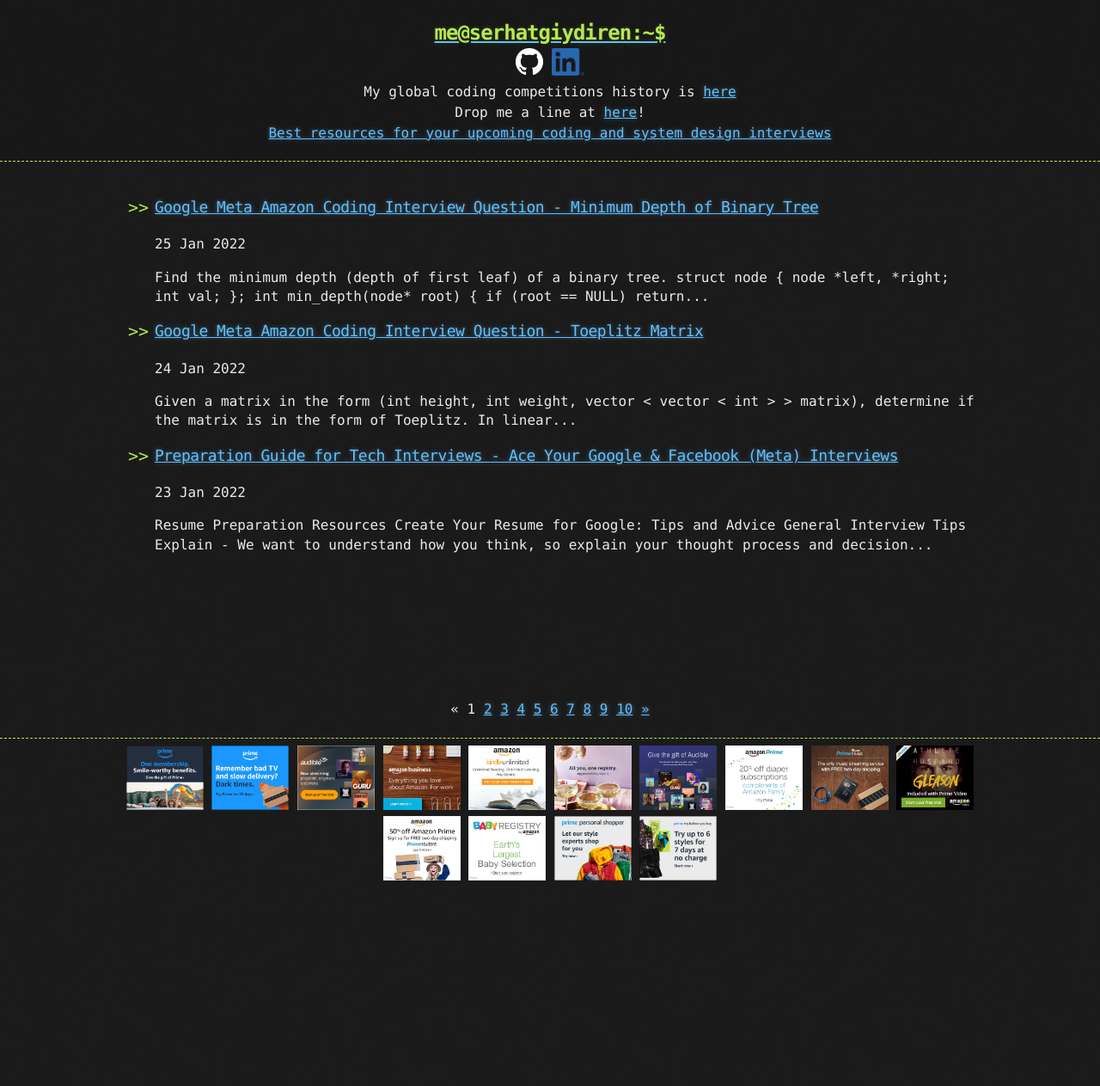
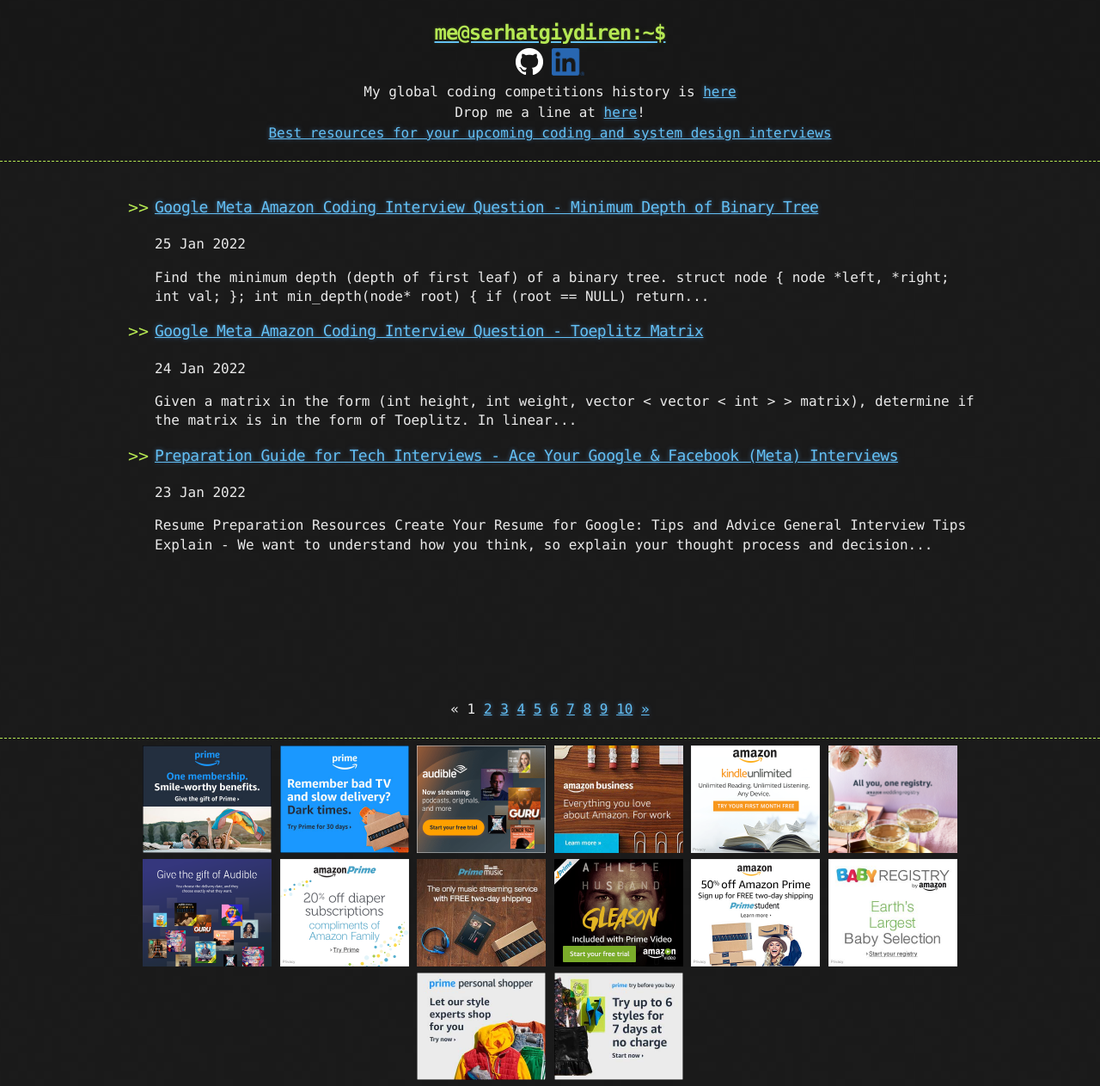
Before and after one commit to goodHunter27/serhatgiydiren.github.io, a Jekyll site: the page built from index.html, in a window 1280 px wide. Shown: the whole page at 86% size. Built offline with Jekyll 4.4.1, drawn with Linux system fonts in a browser that asks for light colours; the list of posts is cut into pages by our own code; before the commit the page ends 1031 px from its top, so only the background shows below that.

Commit message:
Update amazon_bounty.html

```diff
--- a/_includes/amazon_bounty.html
+++ b/_includes/amazon_bounty.html
@@ -2,19 +2,19 @@
 
 <div class="container">
   <div class="header-links">
-    <a target="_blank" href="https://amzn.to/3wfXQ5n"><img src="{{ site.url }}/assets/ab01.jpeg" alt="Give the Gift of Amazon Prime" width="90" height="75"></a>
-    <a target="_blank" href="https://amzn.to/3wfgudw"><img src="{{ site.url }}/assets/ab02.jpeg" alt="Try Amazon Prime 30-Day Free Trial" width="90" height="75"></a>
-    <a target="_blank" href="https://amzn.to/3dEvxXO"><img src="{{ site.url }}/assets/ab03.png" alt="Try Audible Plus" width="90" height="75"></a>
-    <a target="_blank" href="https://amzn.to/3K4JSZI"><img src="{{ site.url }}/assets/ab04.jpg" alt="Create Amazon Business Account" width="90" height="75"></a>
-    <a target="_blank" href="https://amzn.to/3pwYXd0"><img src="{{ site.url }}/assets/ab05.png" alt="Kindle Unlimited Membership Plans" width="90" height="75"></a>
-    <a target="_blank" href="https://amzn.to/3CeDNIp"><img src="{{ site.url }}/assets/ab06.jpeg" alt="Create an Amazon Wedding Registry" width="90" height="75"></a>
-    <a target="_blank" href="https://amzn.to/3wiZmUp"><img src="{{ site.url }}/assets/ab07.png" alt="Audible Gift Memberships" width="90" height="75"></a>
-    <a target="_blank" href="https://amzn.to/3PCvwB5"><img src="{{ site.url }}/assets/ab08.png" alt="Join Amazon Family 30-Day Free Trial" width="90" height="75"></a>
-    <a target="_blank" href="https://amzn.to/3QDJowf"><img src="{{ site.url }}/assets/ab09.jpeg" alt="Join Amazon Prime Music - The Only Music Streaming Service with Free 2-day Shipping - 30-day Free Trial" width="90" height="75"></a>
-    <a target="_blank" href="https://amzn.to/3QS9hrR"><img src="{{ site.url }}/assets/ab10.jpeg" alt="Join Amazon Prime - Watch Thousands of Movies & TV Shows Anytime - Start Free Trial Now" width="90" height="75"></a>
-    <a target="_blank" href="https://amzn.to/3QCOCby"><img src="{{ site.url }}/assets/ab11.jpeg" alt="Prime Student 6-month Trial" width="90" height="75"></a>
-    <a target="_blank" href="https://amzn.to/3A1p7JG"><img src="{{ site.url }}/assets/ab12.jpeg" alt="Shop Amazon - Create an Amazon Baby Registry" width="90" height="75"></a>
-    <a target="_blank" href="https://amzn.to/3wgdZHY"><img src="{{ site.url }}/assets/ab13.jpg" alt="Sign up for Personal Shopper by Prime Try Before You Buy" width="90" height="75"></a>
-    <a target="_blank" href="https://amzn.to/3QVALwJ"><img src="{{ site.url }}/assets/ab14.jpg" alt="Find the perfect fit with Prime Try Before You Buy" width="90" height="75"></a>
+    <a target="_blank" href="https://amzn.to/3wfXQ5n"><img src="{{ site.url }}/assets/ab01.jpeg" alt="Give the Gift of Amazon Prime" width="150" height="125"></a>
+    <a target="_blank" href="https://amzn.to/3wfgudw"><img src="{{ site.url }}/assets/ab02.jpeg" alt="Try Amazon Prime 30-Day Free Trial" width="150" height="125"></a>
+    <a target="_blank" href="https://amzn.to/3dEvxXO"><img src="{{ site.url }}/assets/ab03.png" alt="Try Audible Plus" width="150" height="125"></a>
+    <a target="_blank" href="https://amzn.to/3K4JSZI"><img src="{{ site.url }}/assets/ab04.jpg" alt="Create Amazon Business Account" width="150" height="125"></a>
+    <a target="_blank" href="https://amzn.to/3pwYXd0"><img src="{{ site.url }}/assets/ab05.png" alt="Kindle Unlimited Membership Plans" width="150" height="125"></a>
+    <a target="_blank" href="https://amzn.to/3CeDNIp"><img src="{{ site.url }}/assets/ab06.jpeg" alt="Create an Amazon Wedding Registry" width="150" height="125"></a>
+    <a target="_blank" href="https://amzn.to/3wiZmUp"><img src="{{ site.url }}/assets/ab07.png" alt="Audible Gift Memberships" width="150" height="125"></a>
+    <a target="_blank" href="https://amzn.to/3PCvwB5"><img src="{{ site.url }}/assets/ab08.png" alt="Join Amazon Family 30-Day Free Trial" width="150" height="125"></a>
+    <a target="_blank" href="https://amzn.to/3QDJowf"><img src="{{ site.url }}/assets/ab09.jpeg" alt="Join Amazon Prime Music - The Only Music Streaming Service with Free 2-day Shipping - 30-day Free Trial" width="150" height="125"></a>
+    <a target="_blank" href="https://amzn.to/3QS9hrR"><img src="{{ site.url }}/assets/ab10.jpeg" alt="Join Amazon Prime - Watch Thousands of Movies & TV Shows Anytime - Start Free Trial Now" width="150" height="125"></a>
+    <a target="_blank" href="https://amzn.to/3QCOCby"><img src="{{ site.url }}/assets/ab11.jpeg" alt="Prime Student 6-month Trial" width="150" height="125"></a>
+    <a target="_blank" href="https://amzn.to/3A1p7JG"><img src="{{ site.url }}/assets/ab12.jpeg" alt="Shop Amazon - Create an Amazon Baby Registry" width="150" height="125"></a>
+    <a target="_blank" href="https://amzn.to/3wgdZHY"><img src="{{ site.url }}/assets/ab13.jpg" alt="Sign up for Personal Shopper by Prime Try Before You Buy" width="150" height="125"></a>
+    <a target="_blank" href="https://amzn.to/3QVALwJ"><img src="{{ site.url }}/assets/ab14.jpg" alt="Find the perfect fit with Prime Try Before You Buy" width="150" height="125"></a>
   </div>
 </div>
```
